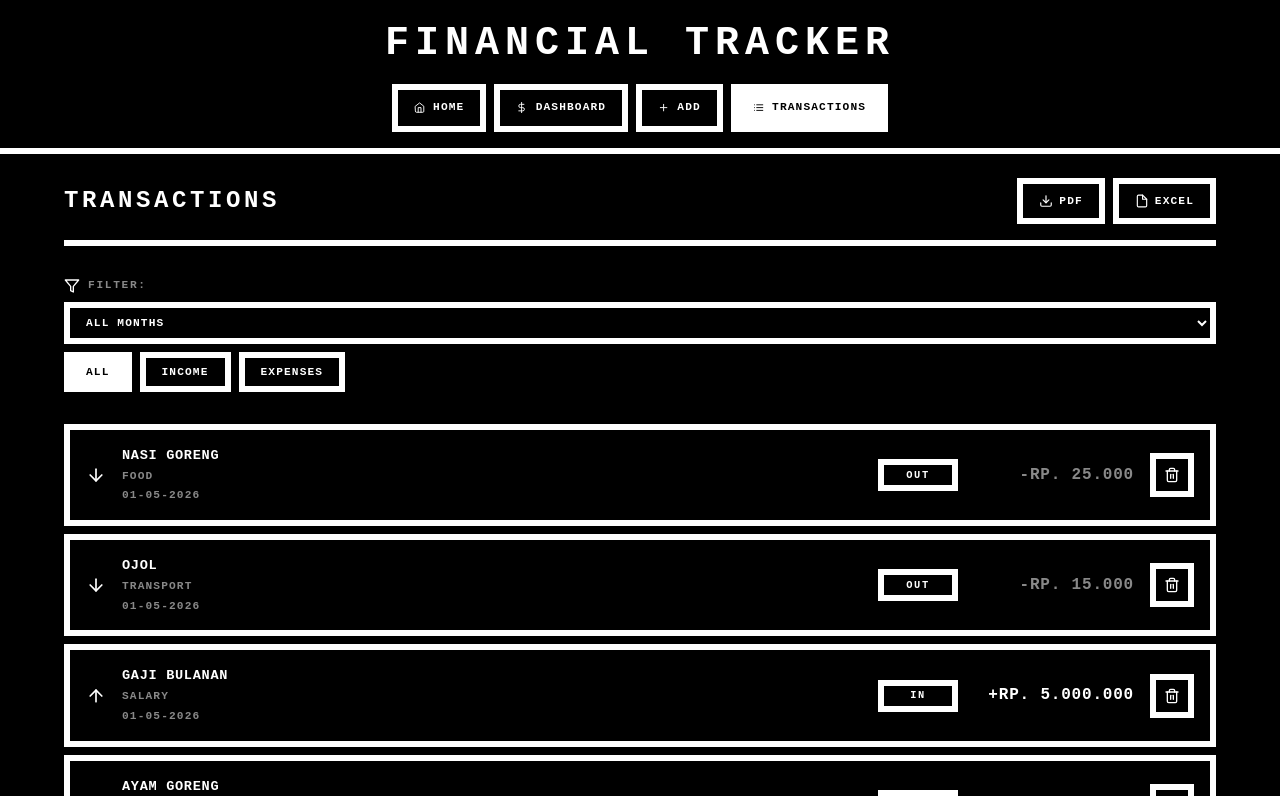
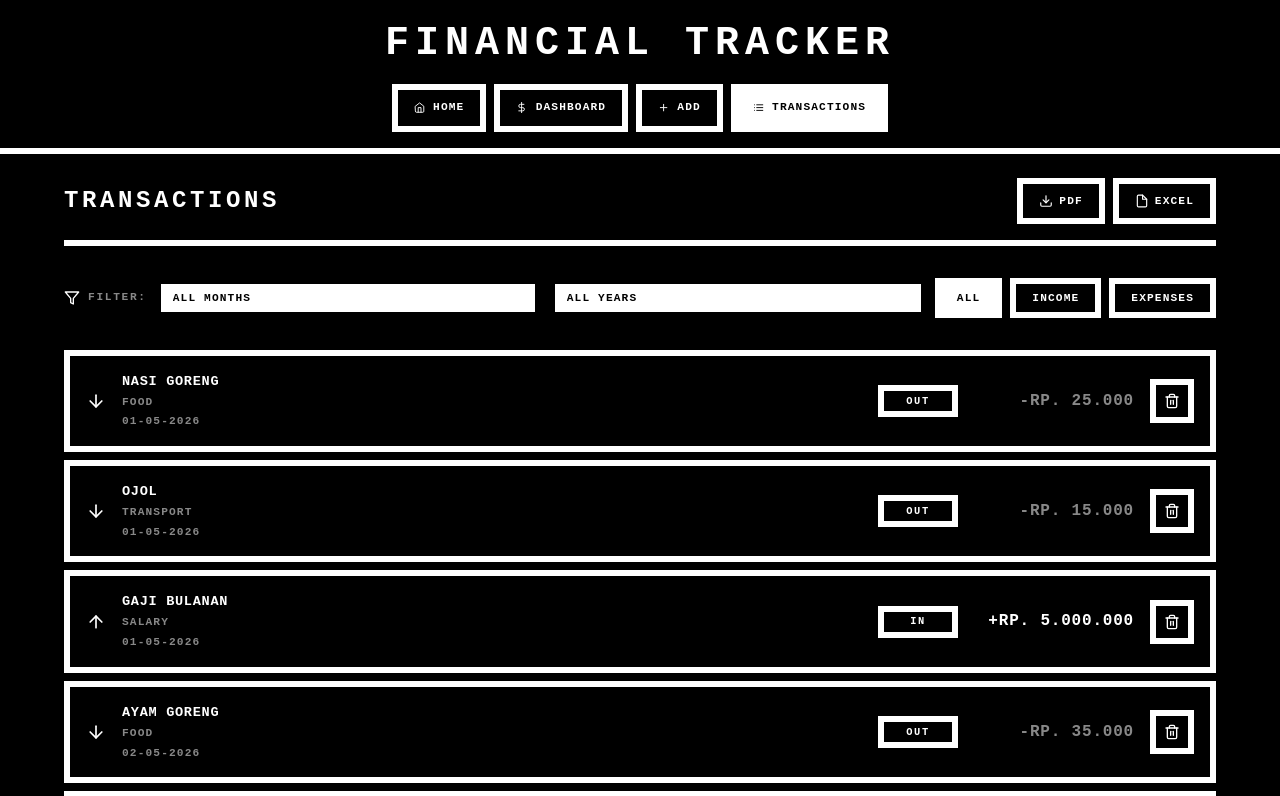
Before and after one commit to ryanvp10/personal-tracker, a React (Vite) app in the folder frontend/: page /transactions in a window 1280 px wide. Shown: the top 796 px of the page. Built offline with nearby package versions, Linux system fonts and the light colour scheme.

Commit message:
Split month filter into separate Month and Year dropdowns

```diff
--- a/frontend/src/components/TransactionList.jsx
+++ b/frontend/src/components/TransactionList.jsx
@@ -6,47 +6,96 @@ import { mockTransactions } from '../mockData.js';
 import theme from '../theme';
 import { useIsMobile } from '../hooks/useIsMobile';
 
+const MONTHS = [
+  'January', 'February', 'March', 'April', 'May', 'June',
+  'July', 'August', 'September', 'October', 'November', 'December',
+];
+
 function getMonthOptions() {
-  const months = [
-    'January', 'February', 'March', 'April', 'May', 'June',
-    'July', 'August', 'September', 'October', 'November', 'December',
-  ];
-  const now = new Date();
-  const currentYear = now.getFullYear();
-  const currentMonth = now.getMonth(); // 0-indexed
-  const options = [{ value: 'all', label: 'All Months' }];
+  return [{ value: 'all', label: 'All Months' }].concat(
+    MONTHS.map((name, idx) => ({
+      value: String(idx + 1).padStart(2, '0'),
+      label: name,
+    }))
+  );
+}
 
-  for (let offset = -12; offset <= 12; offset++) {
-    const totalMonths = currentYear * 12 + currentMonth + offset;
-    const year = Math.floor(totalMonths / 12);
-    const month = totalMonths % 12;
-    const value = `${year}-${String(month + 1).padStart(2, '0')}`;
-    const label = `${months[month]} ${year}`;
-    options.push({ value, label });
+function getYearOptions() {
+  const currentYear = new Date().getFullYear();
+  const startYear = 2020;
+  const endYear = currentYear + 5;
+  const options = [{ value: 'all', label: 'All Years' }];
+  for (let y = startYear; y <= endYear; y++) {
+    options.push({ value: String(y), label: String(y) });
   }
   return options;
 }
+
+const BrutalistSelect = ({ value, onChange, options, isMobile }) => (
+  <select
+    value={value}
+    onChange={(e) => onChange(e.target.value)}
+    style={{
+      padding: isMobile ? '6px 10px' : '8px 12px',
+      border: '6px solid #000000',
+      borderRadius: 0,
+      backgroundColor: value !== 'all' ? '#000000' : '#ffffff',
+      color: value !== 'all' ? '#ffffff' : '#000000',
+      fontWeight: 900,
+      fontSize: '0.7rem',
+      letterSpacing: '0.1em',
+      textTransform: 'uppercase',
+      cursor: 'pointer',
+      appearance: 'none',
+      fontFamily: "'Courier New', Courier, monospace",
+      flex: isMobile ? '1' : 'auto',
+      width: isMobile ? '100%' : 'auto',
+    }}
+  >
+    {options.map((opt) => (
+      <option
+        key={opt.value}
+        value={opt.value}
+        style={{
+          backgroundColor: '#000000',
+          color: '#FFFFFF',
+          fontWeight: 900,
+          fontSize: '0.85rem',
+        }}
+      >
+        {opt.label}
+      </option>
+    ))}
+  </select>
+);
 
 function TransactionList() {
   const [transactions, setTransactions] = useState(mockTransactions);
   const [filter, setFilter] = useState('all');
   const [monthFilter, setMonthFilter] = useState('all');
+  const [yearFilter, setYearFilter] = useState('all');
   const isMobile = useIsMobile(640);
 
   const monthOptions = useMemo(() => getMonthOptions(), []);
+  const yearOptions = useMemo(() => getYearOptions(), []);
 
   const filtered = useMemo(() => {
     let result = transactions;
-    // First: apply month filter
+    // Apply month filter
     if (monthFilter !== 'all') {
-      result = result.filter((t) => t.date.startsWith(monthFilter));
+      const monthPart = `-${monthFilter}-`;
+      result = result.filter((t) => t.date.includes(monthPart));
     }
-    // Then: apply type filter
+    // Apply year filter
+    if (yearFilter !== 'all') {
+      result = result.filter((t) => t.date.startsWith(yearFilter));
+    }
+    // Apply type filter
     if (filter !== 'all') {
       result = result.filter((t) => t.type === filter);
     }
     return result;
-  }, [transactions, monthFilter, filter]);
+  }, [transactions, monthFilter, yearFilter, filter]);
 
   const formatCurrency = (val) => {
     const integerPart = Math.floor(val);
@@ -226,38 +275,20 @@ function TransactionList() {
         </div>
 
         {/* MONTH SELECTOR */}
-        <select
+        <BrutalistSelect
           value={monthFilter}
-          onChange={(e) => setMonthFilter(e.target.value)}
-          style={{
-            padding: isMobile ? '6px 10px' : '8px 12px',
-            border: `${theme.borders.width} ${theme.borders.style} ${theme.borders.color}`,
-            backgroundColor: monthFilter !== 'all' ? theme.colors.hover : theme.colors.background,
-            color: monthFilter !== 'all' ? theme.colors.hoverText : theme.colors.text,
-            fontWeight: 900,
-            fontSize: '0.7rem',
-            letterSpacing: '0.1em',
-            textTransform: 'uppercase',
-            cursor: 'pointer',
-            appearance: 'auto',
-            fontFamily: "'Courier New', Courier, monospace",
-          }}
-        >
-          {monthOptions.map((opt) => (
-            <option
-              key={opt.value}
-              value={opt.value}
-              style={{
-                backgroundColor: '#000000',
-                color: '#FFFFFF',
-                fontWeight: 900,
-                fontSize: '0.85rem',
-              }}
-            >
-              {opt.label}
-            </option>
-          ))}
-        </select>
+          onChange={setMonthFilter}
+          options={monthOptions}
+          isMobile={isMobile}
+        />
+
+        {/* YEAR SELECTOR */}
+        <BrutalistSelect
+          value={yearFilter}
+          onChange={setYearFilter}
+          options={yearOptions}
+          isMobile={isMobile}
+        />
 
         {/* TYPE FILTER BUTTONS */}
         {['all', 'in', 'out'].map((f) => (
```
